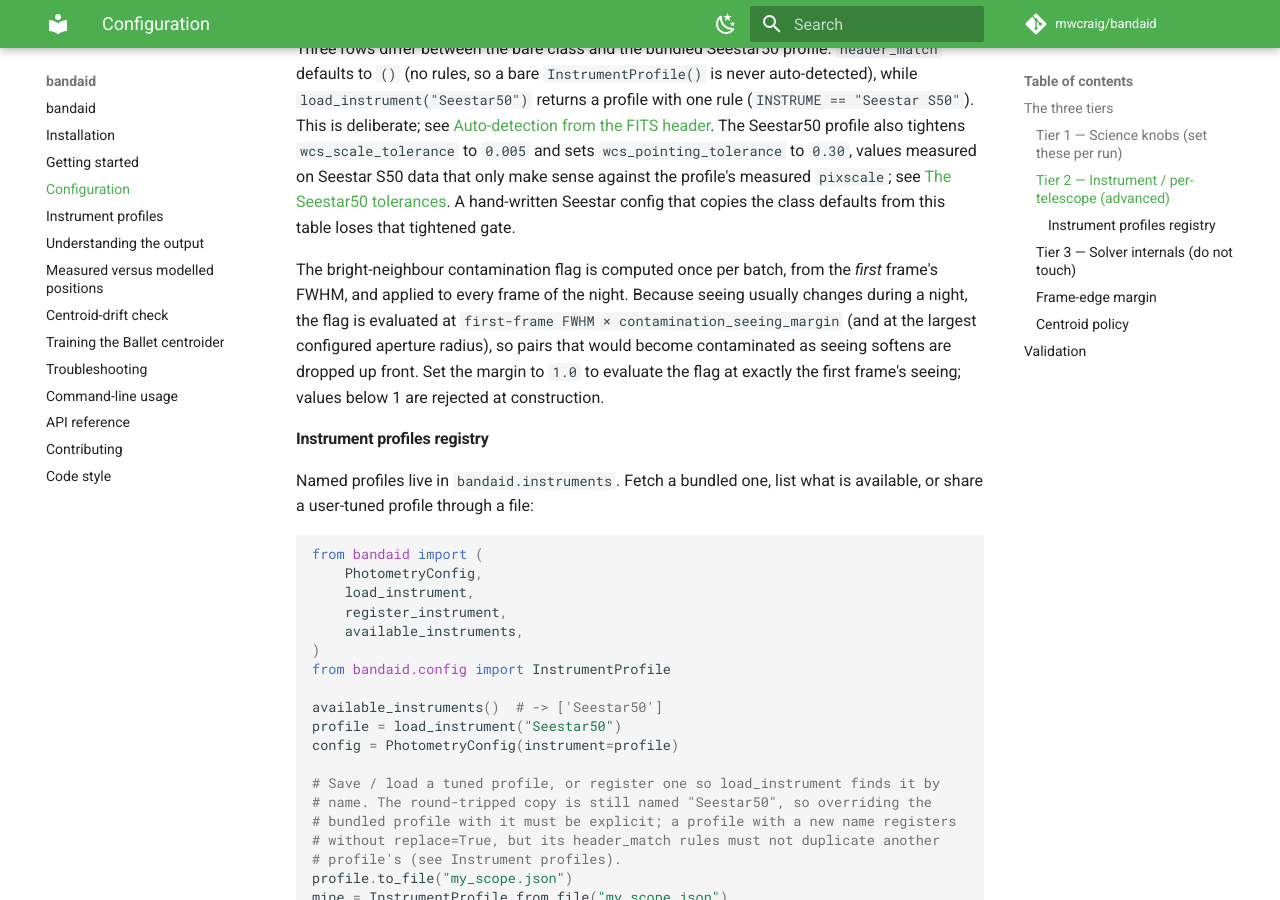
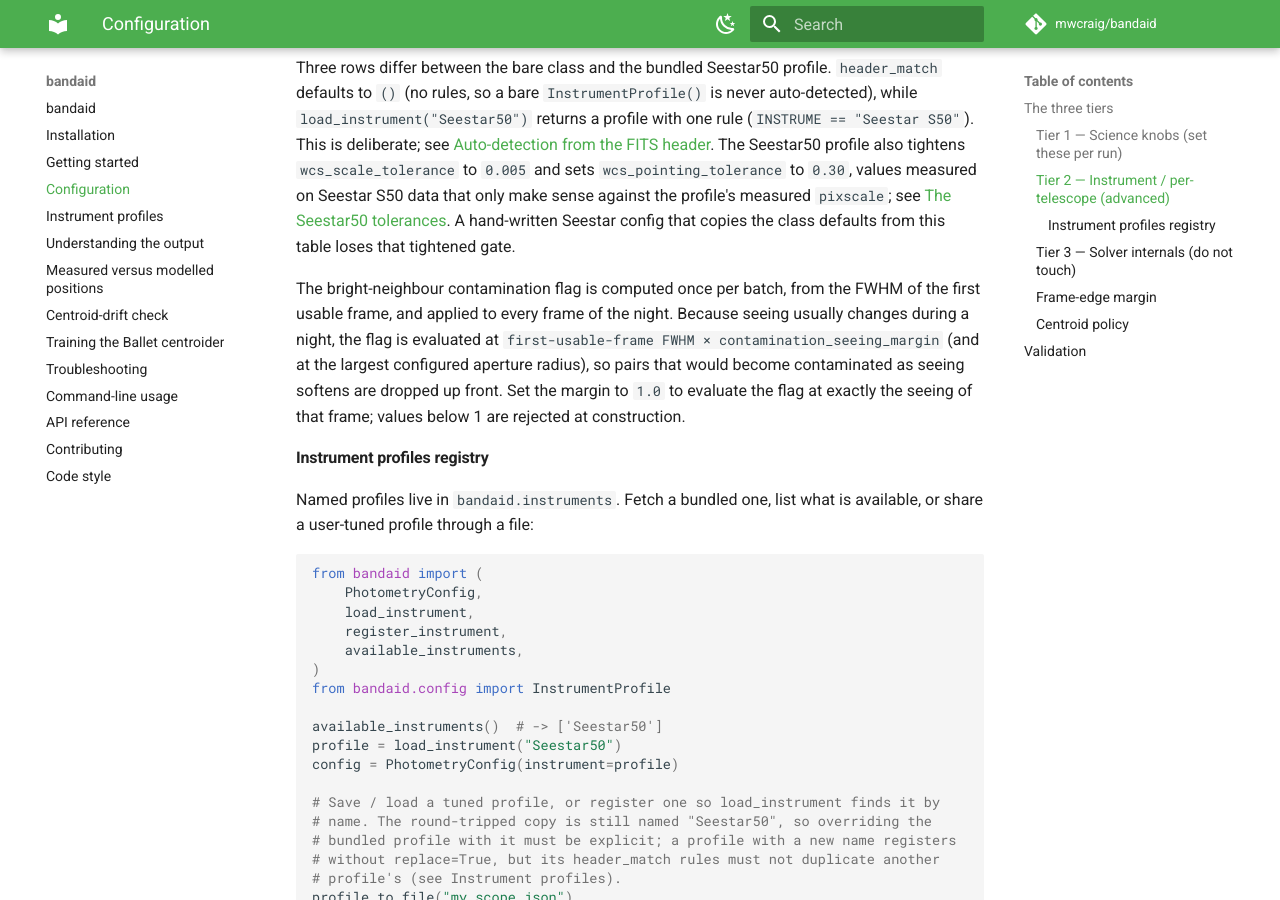
Before and after one commit to mwcraig/bandaid, an MkDocs documentation site: the page built from docs/configuration.md, in a window 1280 px wide and 900 px high, scrolled down 3300 px. Built offline with MkDocs 1.6.1 and Material for MkDocs 9.7.7, drawn with Linux system fonts in a browser that asks for light colours; comment, search, counter and statistics services are not loaded; some of the changed text lies outside the part shown.

Commit message:
Reword first-frame wording for the prep frame and re-wrap long lines
🤖 Generated with [Claude Code](https://claude.ai/code)
Claude-Session: https://claude.ai/code/session_01Gy3gmZ4fN9Joarq36S22S7

````diff
--- a/docs/configuration.md
+++ b/docs/configuration.md
@@ -7,6 +7,7 @@ returned `BatchPrep` and applied to every frame in the batch:
 ```python
 from bandaid import PhotometryConfig, ApertureConfig, prepare_batch
 
+frames = ["night/frame_001.fit", "night/frame_002.fit"]  # the batch's paths
 config = PhotometryConfig(apertures=ApertureConfig(gap=5, annulus_width=4))
 prep = prepare_batch(frames, cnn=cnn, config=config)
 ```
@@ -101,10 +102,11 @@ A hand-written Seestar config that copies the class defaults from this table
 loses that tightened gate.
 
 The bright-neighbour contamination flag is computed once per batch, from the
-*first* frame's FWHM, and applied to every frame of the night. Because seeing
-usually changes during a night, the flag is evaluated at `first-frame FWHM × contamination_seeing_margin` (and at the largest configured aperture radius), so
+FWHM of the first usable frame, and applied to every frame of the night. Because seeing
+usually changes during a night, the flag is evaluated at `first-usable-frame FWHM × contamination_seeing_margin` (and at the largest
+configured aperture radius), so
 pairs that would become contaminated as seeing softens are dropped up front. Set
-the margin to `1.0` to evaluate the flag at exactly the first frame's seeing;
+the margin to `1.0` to evaluate the flag at exactly the seeing of that frame;
 values below 1 are rejected at construction.
 
 #### Instrument profiles registry
````
Also changed, not shown: CHANGELOG.md (+3 -1 lines), README.md (+1 -1 lines), docs/command_line.md (+2 -2 lines), docs/getting_started.md (+2 -2 lines), docs/index.md (+1 -1 lines), docs/measured_vs_modelled_positions.md (+1 -1 lines), 3 other files.
